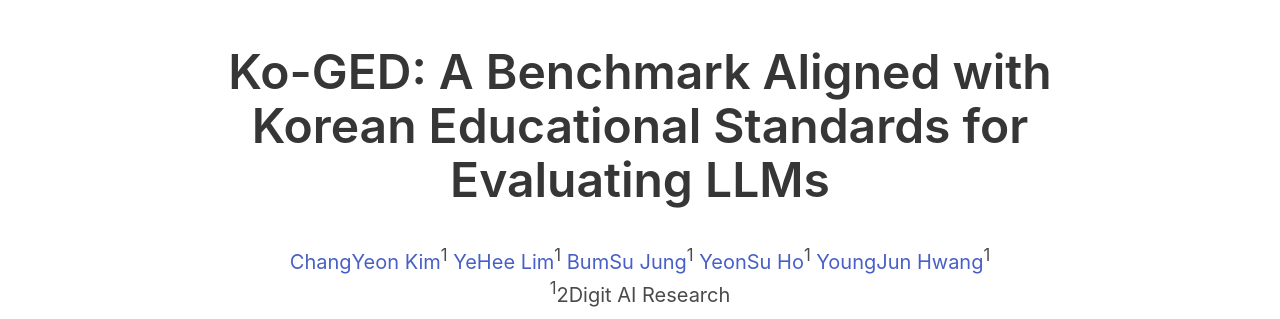
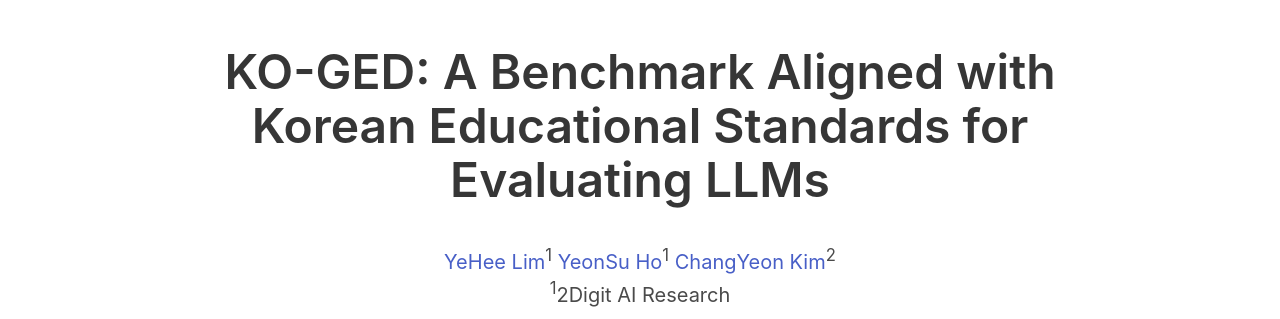
Before and after one commit to davidkim205/davidkim205.github.io, a plain HTML site: page ko_ged.html in a window 1280 px wide. Shown: the part 55-374 px from the top of the page. Drawn offline with nearby package versions, Linux system fonts and the light colour scheme; a web font is replaced by a local one.

Commit message:
ko-ged 저자 및 철자 수정 #21

```diff
--- a/ko_ged.html
+++ b/ko_ged.html
@@ -40,24 +40,18 @@
     <div class="container is-max-desktop">
       <div class="columns is-centered">
         <div class="column has-text-centered">
-          <h1 class="title is-1 publication-title">Ko-GED: A Benchmark Aligned with Korean Educational Standards for Evaluating LLMs</h1>
+          <h1 class="title is-1 publication-title">KO-GED: A Benchmark Aligned with Korean Educational Standards for Evaluating LLMs</h1>
 
           <div class="column has-text-centered">
               <div class="is-size-5 publication-authors">
                 <span class="author-block">
-                  <a href="https://github.com/davidkim205">ChangYeon Kim</a><sup>1</sup>
-                </span>
-                <span class="author-block">
                   <a href="https://github.com/Doleeee">YeHee Lim</a><sup>1</sup>
-                </span>
-                <span class="author-block">
-                  <a href="https://github.com/sudog1">BumSu Jung</a><sup>1</sup>
                 </span>
                 <span class="author-block">
                   <a href="https://github.com/hoysu">YeonSu Ho</a><sup>1</sup>
                 </span>
                 <span class="author-block">
-                  <a href="">YoungJun Hwang</a><sup>1</sup>
+                  <a href="https://github.com/davidkim205">ChangYeon Kim</a><sup>2</sup>
                 </span>
               </div>
 
```
Also changed, not shown: index.html (+1 -1 lines).
